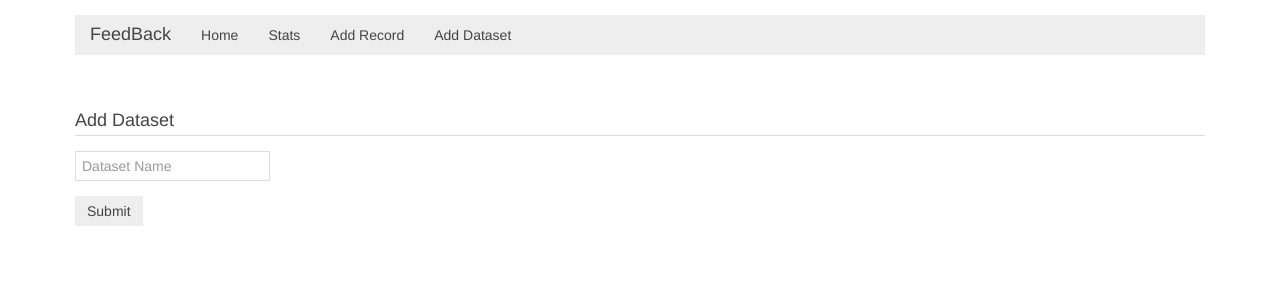
After one commit to samarthbhargav/feedback-ml, a Flask app: page /add_dataset in a window 1280 px wide. The commit adds this page. Shown: the top 300 px of the page. Run offline with Flask 2, Linux system fonts and the light colour scheme.

Commit message:
included add_dataset.html

```diff
--- a/feedback-front/client.py
+++ b/feedback-front/client.py
@@ -4,8 +4,9 @@ import requests
 
 STATS_RESOURCE = "http://localhost:9999/stats/datasets"
 RECORDS_STATS_RESOURCE = "http://localhost:9999/stats/datasets/{}"
-POST_RECORDS_RESOURCE = "http://localhost:9999/record/{}/"
-RECORDS_PAGE_RESOURCE = "http://localhost:9999/page/{}/{}/{}"
+POST_RECORDS_RESOURCE = "http://localhost:9999/dataset/{}/record/"
+RECORDS_PAGE_RESOURCE = "http://localhost:9999/dataset/{}/records/{}/{}"
+POST_DATASET_RESOURCE = "http://localhost:9999/dataset/"
 
 JSON_HEADERS = {'Content-Type': 'application/json'}
 
@@ -41,6 +42,18 @@ class FeedBackClient(object):
             # TODO add more desc message
             return False
 
+    def save_dataset(self, new_dataset):
+
+        endpoint = POST_DATASET_RESOURCE.format(new_dataset)
+
+        resp = requests.post(endpoint)
+        print resp
+
+        if resp.status_code == 200:
+            return True
+        else:
+            return False
+
     def get_records(self, dataset, skip, limit):
         endpoint = RECORDS_PAGE_RESOURCE.format(dataset, skip, limit)
         response = requests.get(endpoint)
--- a/feedback-front/main.py
+++ b/feedback-front/main.py
@@ -47,6 +47,10 @@ def record_stats_page(dataset):
 def add_record_page():
     return render_template("add_record.html")
 
+@app.route("/add_dataset")
+def add_dataset_page():
+    return render_template("add_dataset.html")
+
 @app.route("/post_record", methods = ["POST"])
 def post_record():
     try:
@@ -76,6 +80,33 @@ def post_record():
     except ValueError, e:
         return render_template("add_record.html", error=e.message)
 
+
+# code for adding new record
+@app.route("/post_dataset", methods=["POST"])
+def post_dataset():
+    try:
+        data = request.form
+        print data
+        keys = ["DatasetName"]
+
+
+    #   if key in keys:
+    #       if key is None or len(key) == 0:
+    #              raise ValueError("{} cannot be empty".format(key))
+
+        new_dataset = {
+            "name" : data["DatasetName"]
+        }
+
+        if client.save_dataset(new_dataset):
+            return render_template("add_dataset.html", success="Dataset added successfully")
+        else:
+            return render_template("add_dataset.html", error="Some error occurred while trying to create new dataset")
+
+    except ValueError, e:
+            return render_template("add_dataset.html", error=e.message)
+
+
 @app.route("/records/<string:dataset>/<int:skip>/<int:limit>")
 def records(dataset, skip, limit):
     valid, data =  client.get_records(dataset, skip, limit)
--- /dev/null
+++ b/feedback-front/templates/add_dataset.html
@@ -0,0 +1,34 @@
+{% extends "layout.html" %}
+{% block body %}
+  {% if error %}<div class="uk-alert uk-alert-danger">{{ error }} </div>{% endif %}
+  {% if success %}<div class="uk-alert">{{ success }}</div>{% endif %}
+
+  <form class="uk-form" action="{{ url_for('post_dataset') }}" method="post" id="add-dataset-form">
+      <fieldset>
+          <legend>Add Dataset</legend>
+          <div class="uk-form-row">
+            <input type="text" name="DatasetName" placeholder="Dataset Name">
+          </div>
+          <div class="uk-form-row">
+            <input class="uk-button" type="submit" name="submit" value="Submit">
+          </div>
+      </fieldset>
+  </form>
+
+  <script>
+
+    function addContentDiv() {
+      var name = window.prompt("Enter name for content-variable:");
+      if(name && name.length > 0) {
+        addContent(name);
+      }
+    }
+
+    function addContent(name) {
+      var newdiv = document.createElement('div');
+      newdiv.innerHTML = "<div class='uk-form-row'><input type='text' name='content-{0}' placeholder='Content - {0}'></div>".format(name);
+      console.log(newdiv.innerHTML);
+      document.getElementById("content").appendChild(newdiv);
+    }
+  </script>
+{% endblock %}
--- a/feedback-front/templates/layout.html
+++ b/feedback-front/templates/layout.html
@@ -25,6 +25,9 @@
                     </li>
                     <li>
                         <a href="{{ url_for('add_record_page') }}">Add Record</a>
+                    </li>
+                     <li>
+                        <a href="{{ url_for('add_dataset_page') }}">Add Dataset</a>
                     </li>
                 </ul>
             </nav>
```
